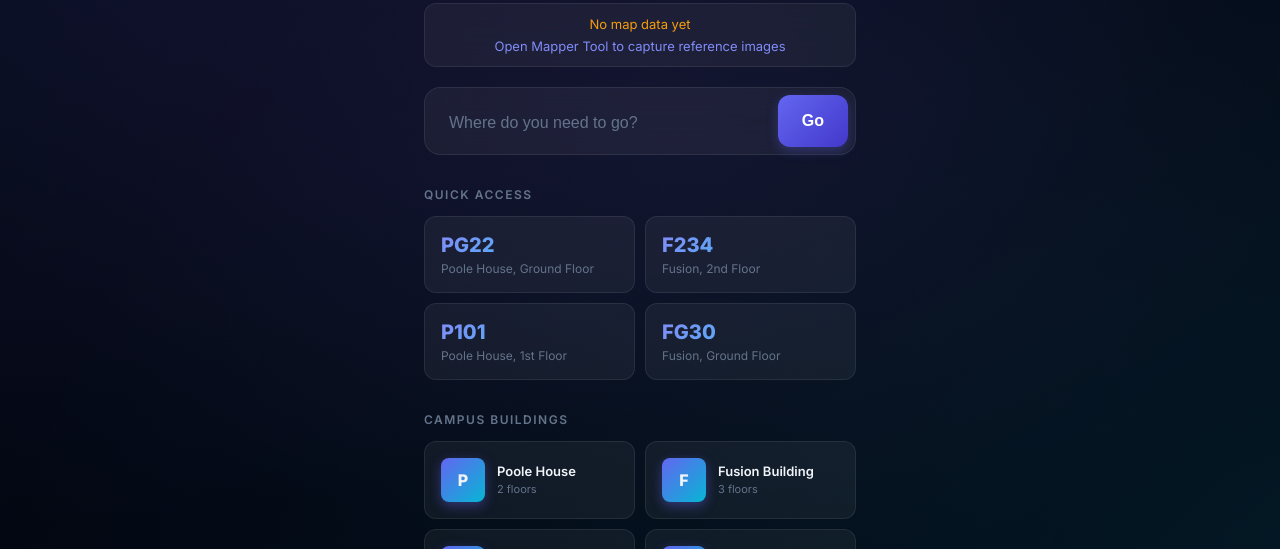
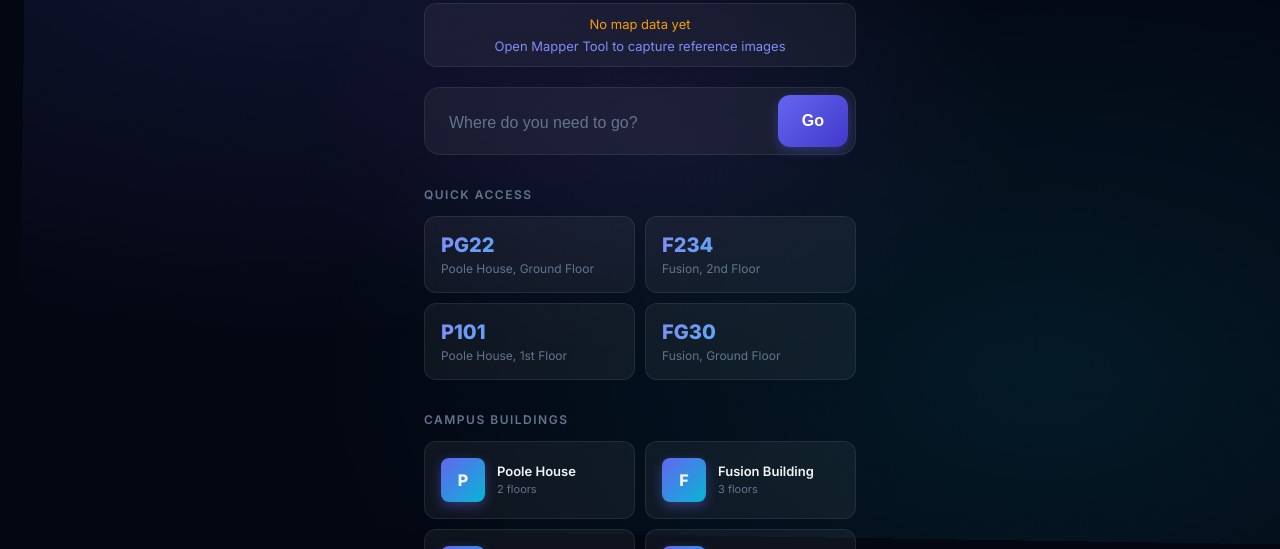
Before and after one commit to FarisElshammouty/indoor-nav, a plain HTML site: page index.html in a window 1280 px wide. Shown: the part 251-800 px from the top of the page. Drawn offline with Linux system fonts and the light colour scheme.

Commit message:
Fix scroll issue on search screen - enable touch scrolling, fix background overlay

```diff
--- a/css/style.css
+++ b/css/style.css
@@ -39,11 +39,11 @@
 
 html, body {
   height: 100%;
-  overflow: hidden;
   font-family: 'Inter', -apple-system, BlinkMacSystemFont, "Segoe UI", sans-serif;
   background: var(--bg);
   color: var(--text);
   -webkit-font-smoothing: antialiased;
+  overflow: hidden;
 }
 
 /* ---- SCREENS ---- */
@@ -71,6 +71,7 @@ html, body {
   justify-content: flex-start;
   padding: 0;
   overflow-y: auto;
+  -webkit-overflow-scrolling: touch;
   background: var(--bg);
   position: relative;
 }
@@ -78,10 +79,10 @@ html, body {
 #search-screen::before {
   content: '';
   position: fixed;
-  top: -50%;
-  left: -50%;
-  width: 200%;
-  height: 200%;
+  top: 0;
+  left: 0;
+  width: 100%;
+  height: 100%;
   background:
     radial-gradient(ellipse at 20% 20%, rgba(99, 102, 241, 0.15) 0%, transparent 50%),
     radial-gradient(ellipse at 80% 80%, rgba(6, 182, 212, 0.1) 0%, transparent 50%),
@@ -408,7 +409,7 @@ html, body {
 /* Footer */
 .mapper-link-footer {
   text-align: center;
-  padding: 32px 24px 48px;
+  padding: 32px 24px 80px;
   font-size: 13px;
   color: var(--text-dim);
 }
--- a/sw.js
+++ b/sw.js
@@ -1,5 +1,5 @@
 // Service Worker for offline support
-const CACHE_NAME = "indoor-nav-v3";
+const CACHE_NAME = "indoor-nav-v4";
 const ASSETS = [
   "/",
   "/index.html",
```
